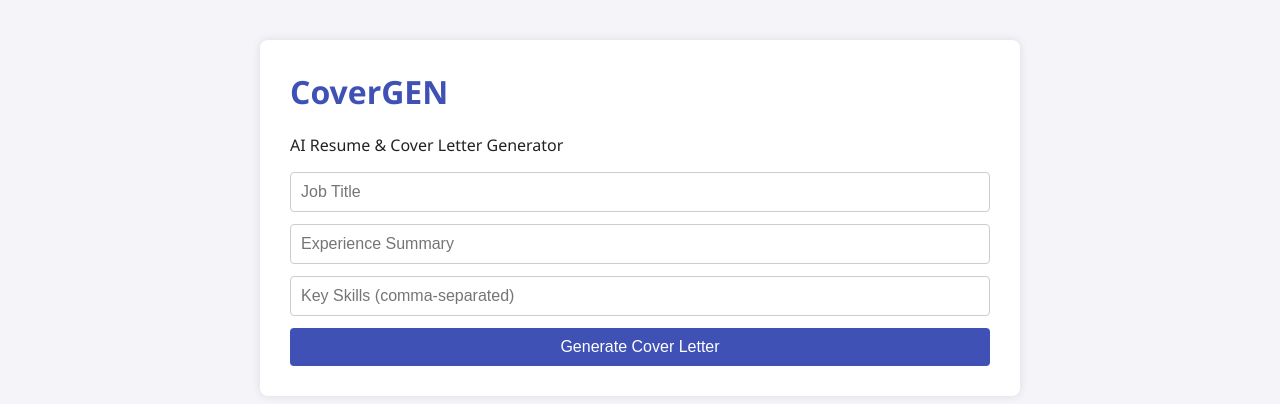
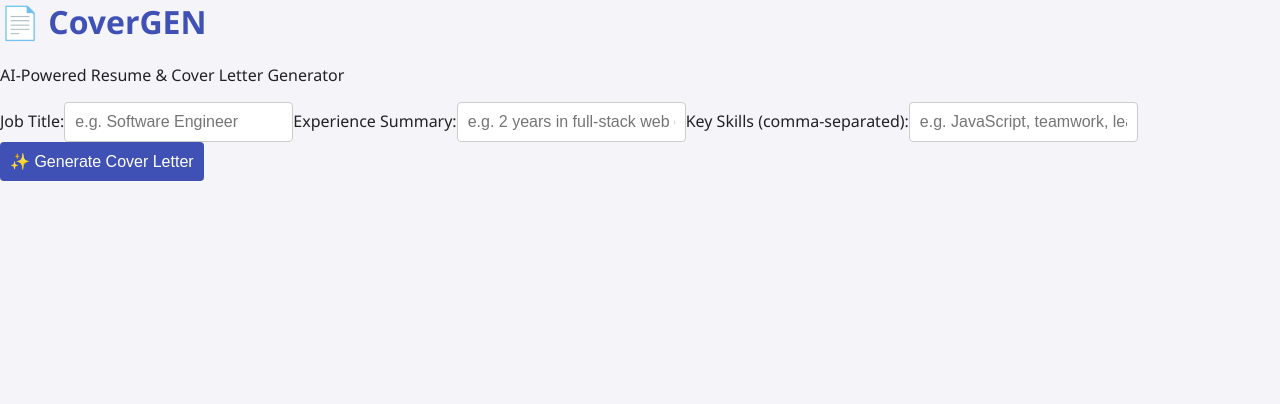
Before and after one commit to Cover-GEn/CoverGen, a React (Create React App) app: page / in a window 1280 px wide. Shown: the top 404 px of the page. Built offline with nearby package versions, Linux system fonts and the light colour scheme.

Commit message:
Update App.js

```diff
--- a/src/App.js
+++ b/src/App.js
@@ -1,4 +1,5 @@
 import React, { useState } from 'react';
+import './styles.css';
 
 function App() {
   const [jobTitle, setJobTitle] = useState('');
@@ -10,9 +11,11 @@ function App() {
     const content = `
 Dear Hiring Manager,
 
-I am writing to express my interest in the ${jobTitle} position. With a background in ${experience}, I have developed strong ${skills} skills that make me a strong fit for this role.
+I am writing to express my strong interest in the position of ${jobTitle}. With a background in ${experience}, I bring a proven ability to apply ${skills} in professional environments. My passion for innovation and my dedication to excellence make me a strong match for your team.
 
-I am confident that my qualifications align perfectly with your expectations. I look forward to the opportunity to contribute to your team.
+I am confident that my experience and skill set will allow me to contribute meaningfully to your goals. I welcome the opportunity to further discuss how I can support your team.
+
+Thank you for your consideration.
 
 Sincerely,
 [Your Name]
@@ -20,39 +23,62 @@ Sincerely,
     setResult(content.trim());
   };
 
+  const copyToClipboard = () => {
+    navigator.clipboard.writeText(result);
+    alert('Cover letter copied to clipboard!');
+  };
+
   return (
-    <div className="container">
-      <h1>CoverGEN</h1>
-      <p>AI Resume & Cover Letter Generator</p>
-      <div className="form">
+    <div className="app">
+      <header>
+        <h1>📄 CoverGEN</h1>
+        <p>AI-Powered Resume & Cover Letter Generator</p>
+      </header>
+
+      <section className="form-section">
+        <label>
+          Job Title:
           <input
             type="text"
-          placeholder="Job Title"
+            placeholder="e.g. Software Engineer"
             value={jobTitle}
             onChange={(e) => setJobTitle(e.target.value)}
           />
+        </label>
+
+        <label>
+          Experience Summary:
           <input
             type="text"
-          placeholder="Experience Summary"
+            placeholder="e.g. 2 years in full-stack web development"
             value={experience}
             onChange={(e) => setExperience(e.target.value)}
           />
+        </label>
+
+        <label>
+          Key Skills (comma-separated):
           <input
             type="text"
-          placeholder="Key Skills (comma-separated)"
+            placeholder="e.g. JavaScript, teamwork, leadership"
             value={skills}
             onChange={(e) => setSkills(e.target.value)}
           />
-        <button onClick={generateContent}>Generate Cover Letter</button>
-      </div>
+        </label>
+
+        <button className="generate-btn" onClick={generateContent}>
+          ✨ Generate Cover Letter
+        </button>
+      </section>
+
       {result && (
-        <div className="output">
+        <section className="output-section">
           <h3>Your Cover Letter:</h3>
-          <textarea readOnly value={result} rows={12}></textarea>
-          <button onClick={() => navigator.clipboard.writeText(result)}>
-            Copy to Clipboard
+          <textarea readOnly value={result} rows={12} />
+          <button className="copy-btn" onClick={copyToClipboard}>
+            📋 Copy to Clipboard
           </button>
-        </div>
+        </section>
       )}
     </div>
   );
```
Lines whose indentation alone changed are shown as unchanged.
